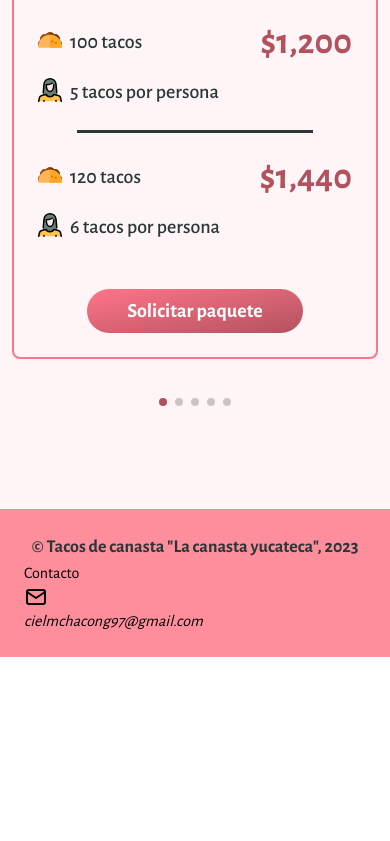
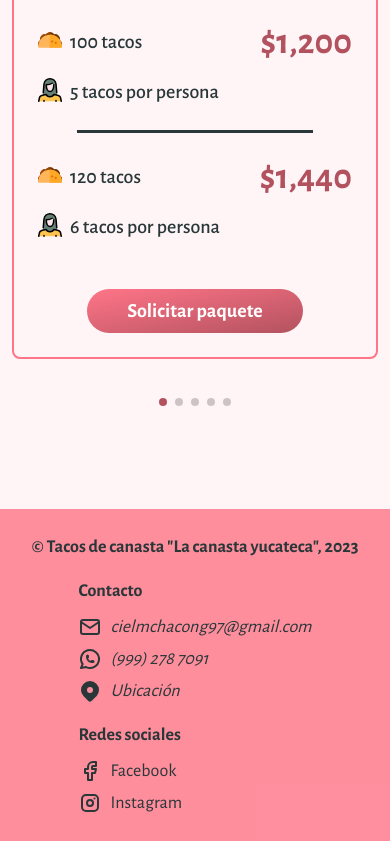
Before and after one commit to ChaconEfrain/tacos_ciel_chacon, a Next.js app: page / in a window 390 px wide. Shown: the part 2519-3360 px from the top of the page. Before the commit the page ends 3176 px from the top, so only its background shows below. Built offline with nearby package versions, Linux system fonts and the light colour scheme; what tailwindcss-animated would draw is missing.

Commit message:
Finish responsive footer

```diff
--- a/src/components/Footer.jsx
+++ b/src/components/Footer.jsx
@@ -1,16 +1,19 @@
-import { Email } from "@/icons";
+import { Email, Facebook, Instagram, Location, WhatsApp } from "@/icons";
 import React from "react";
 
 const Footer = () => {
   const currentYear = new Date().getFullYear();
   return (
-    <footer className="bg-secondary-medium/80 mt-24 p-6">
-      <p className="text-center font-bold text-lg text-primary-dark">
+    <footer className="bg-secondary-medium/80 mt-24 p-6 text-primary-dark text-lg">
+      <p className="text-center font-bold col-span-full mb-4">
         &copy; Tacos de canasta &quot;La canasta yucateca&quot;, {currentYear}
       </p>
-      <div>
-        <h4>Contacto</h4>
+      <div className="grid sm:grid-cols-2 place-content-center sm:justify-items-center max-w-2xl mx-auto gap-y-4">
+        <div className="flex flex-col gap-2">
+          <h4 className="font-bold">Contacto</h4>
           <address>
+            <ul className="flex flex-col gap-1 [&>li>a]:flex [&>li>a]:items-center [&>li>a]:gap-2">
+              <li>
                 <a
                   href="mailto:cielmchacong97@gmail.com"
                   target="_blank"
@@ -18,7 +21,51 @@ const Footer = () => {
                 >
                   <Email /> cielmchacong97@gmail.com
                 </a>
+              </li>
+              <li>
+                <a
+                  href="https://api.whatsapp.com/send?phone=529992787091"
+                  target="_blank"
+                  rel="noopener noreferrer"
+                >
+                  <WhatsApp /> (999) 278 7091
+                </a>
+              </li>
+              <li>
+                <a
+                  href="https://goo.gl/maps/19Wdgwe8HkbhESRWA"
+                  target="_blank"
+                  rel="noopener noreferrer"
+                >
+                  <Location /> Ubicación
+                </a>
+              </li>
+            </ul>
           </address>
+        </div>
+        <div className="flex flex-col gap-2">
+          <h4 className="font-bold">Redes sociales</h4>
+          <ul className="flex flex-col gap-1 [&>li>a]:flex [&>li>a]:items-center [&>li>a]:gap-2">
+            <li>
+              <a
+                href="https://www.facebook.com/profile.php?id=100085831440625"
+                target="_blank"
+                rel="noopener noreferrer"
+              >
+                <Facebook /> Facebook
+              </a>
+            </li>
+            <li>
+              <a
+                href="https://www.instagram.com/lacanastayucateca/"
+                target="_blank"
+                rel="noopener noreferrer"
+              >
+                <Instagram /> Instagram
+              </a>
+            </li>
+          </ul>
+        </div>
       </div>
     </footer>
   );
```
Lines whose indentation alone changed are shown as unchanged.
